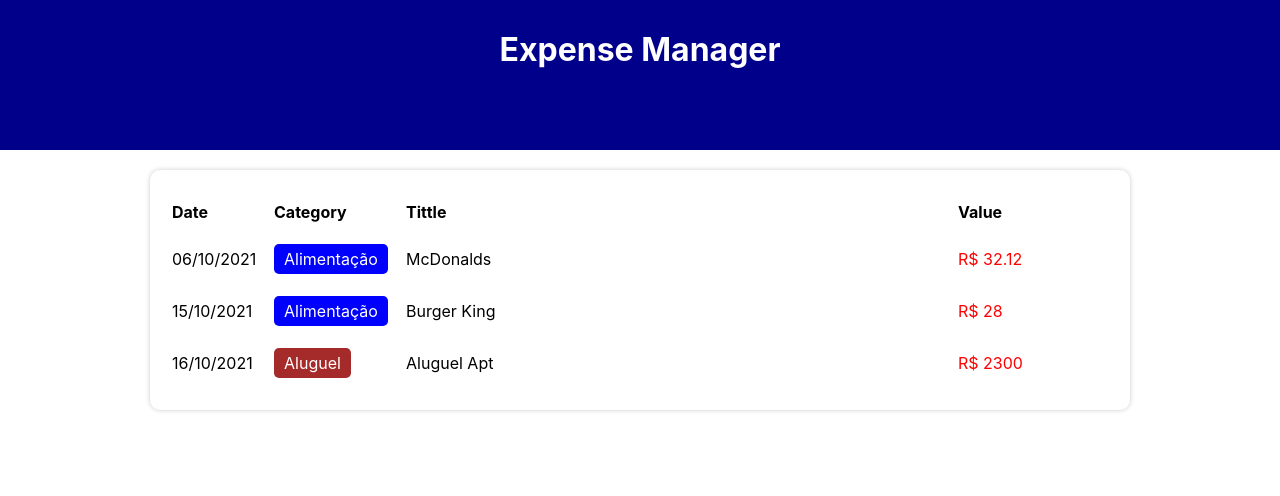
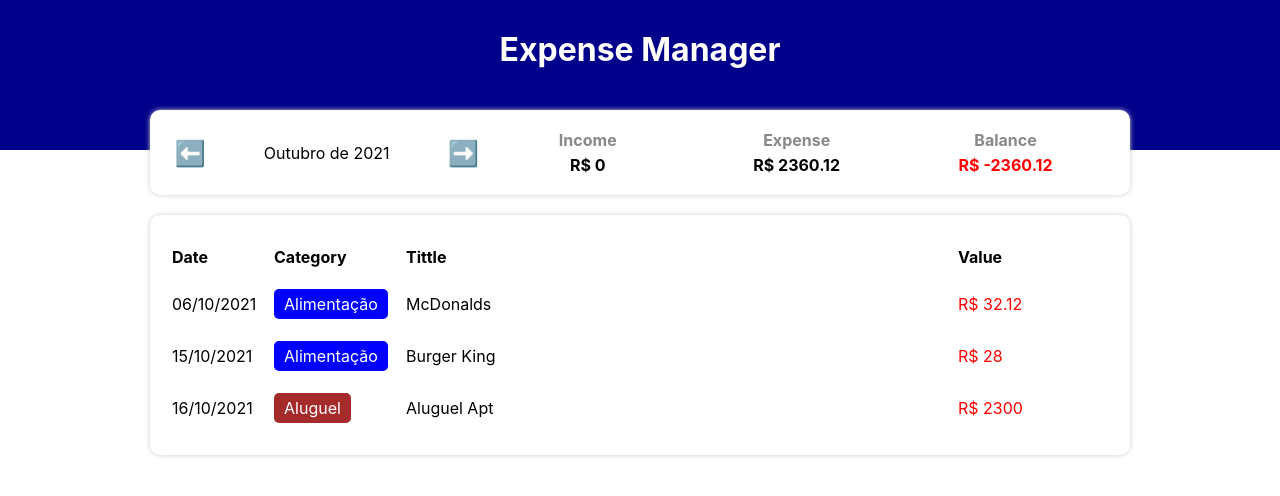
Before and after one commit to LeoRangel/expense-manager, a React (Create React App) app: page / in a window 1280 px wide. Shown: the top 496 px of the page. Built offline with nearby package versions, Linux system fonts and the light colour scheme.

Commit message:
Create 'InfoArea' and 'ResumeItem' components + Show info area

```diff
--- a/src/App.tsx
+++ b/src/App.tsx
@@ -3,20 +3,43 @@
 // Data
 import { Item } from './types/Item';
 // import { Category } from './types/Category';
-// import { categories } from './data/categories';
+import { categories } from './data/categories';
 import { items } from './data/items';
 import { filterListByMonth, getCurrentMonth } from './helpers/dateFilter';
 // Components
 import { TableArea } from './components/TableArea';
+import { InfoArea } from './components/InfoArea';
 
 const App = () => {
   const [list, setList] = useState(items);
   const [filteredList, setFilteredList] = useState<Item[]>([]);
   const [currentMonth, setCurrentMonth] = useState(getCurrentMonth());
+  const [income, setIncome] = useState(0);
+  const [expense, setExpense] = useState(0);
 
   useEffect(() => {
     setFilteredList(filterListByMonth(list, currentMonth))
   }, [list, currentMonth])
+
+  useEffect(() => {
+    let incomeCount = 0;
+    let expenseCount = 0;
+
+    for (let i in filteredList) {
+      if (categories[filteredList[i].category].expense) {
+        expenseCount += filteredList[i].value;
+      } else {
+        incomeCount += filteredList[i].value;
+      }
+    }
+
+    setIncome(incomeCount);
+    setExpense(expenseCount);
+  }, [filteredList]);
+
+  const handleMonthChange = (newMonth: string) => {
+    setCurrentMonth(newMonth);
+  }
 
   return (
     <C.Container>
@@ -25,7 +48,12 @@
       </C.Header>
       <C.Body>
 
-        {/* InfoArea */}
+        <InfoArea
+          currentMonth={currentMonth}
+          onMonthChange={handleMonthChange}
+          income={income}
+          expense={expense}
+        />
 
         {/* InputArea */}
 
--- /dev/null
+++ b/src/components/InfoArea/index.tsx
@@ -0,0 +1,46 @@
+import * as C from './styles';
+import { formatCurrentMonth } from '../../helpers/dateFilter';
+import { ResumeItem } from '../ResumeItem';
+
+type Props = {
+    currentMonth: string;
+    onMonthChange: (newMonth: string) => void;
+    income: number;
+    expense: number;
+}
+
+export const InfoArea = ({ currentMonth, onMonthChange, income, expense }: Props) => {
+
+    const handlePrevMonth = () => {
+        let [year, month] = currentMonth.split('-');
+        let currentDate = new Date(parseInt(year), parseInt(month) - 1, 1);
+        currentDate.setMonth(currentDate.getMonth() - 1);
+        onMonthChange(`${currentDate.getFullYear()}-${currentDate.getMonth() + 1}`);
+    }
+
+    const handleNextMonth = () => {
+        let [year, month] = currentMonth.split('-');
+        let currentDate = new Date(parseInt(year), parseInt(month) - 1, 1);
+        currentDate.setMonth(currentDate.getMonth() + 1);
+        onMonthChange(`${currentDate.getFullYear()}-${currentDate.getMonth() + 1}`);
+    }
+
+    return (
+        <C.Container>
+            <C.MonthArea>
+                <C.MonthArrow onClick={handlePrevMonth}>⬅️</C.MonthArrow>
+                <C.MonthTitle>{formatCurrentMonth(currentMonth)}</C.MonthTitle>
+                <C.MonthArrow onClick={handleNextMonth}>➡️</C.MonthArrow>
+            </C.MonthArea>
+            <C.ResumeArea>
+                <ResumeItem title="Income" value={income} />
+                <ResumeItem title="Expense" value={expense} />
+                <ResumeItem
+                    title="Balance"
+                    value={income - expense}
+                    color={(income - expense) < 0 ? 'red' : 'green'}
+                />
+            </C.ResumeArea>
+        </C.Container>
+    );
+}
--- /dev/null
+++ b/src/components/InfoArea/styles.ts
@@ -0,0 +1,34 @@
+import styled from "styled-components";
+
+export const Container = styled.div`
+    background-color: #FFF;
+    box-shadow: 0px 0px 5px #CCC;
+    border-radius: 10px;
+    padding: 20px;
+    margin-top: -40px;
+    display: flex;
+    align-items: center;
+`;
+
+export const MonthArea = styled.div`
+    flex: 1;
+    display: flex;
+    align-items: center;
+`;
+
+export const MonthArrow = styled.div`
+    width: 40px;
+    text-align: center;
+    font-size: 25px;
+    cursor: pointer;
+`;
+
+export const MonthTitle = styled.div`
+    flex: 1;
+    text-align: center;
+`;
+
+export const ResumeArea = styled.div`
+    flex: 2;
+    display: flex;
+`;
--- /dev/null
+++ b/src/components/ResumeItem/index.tsx
@@ -0,0 +1,16 @@
+import * as C from './styles';
+
+type Props = {
+    title: string;
+    value: number;
+    color?: string;
+}
+
+export const ResumeItem = ({ title, value, color }: Props) => {
+    return (
+        <C.Container>
+            <C.Title>{title}</C.Title>
+            <C.Info color={color}>R$ {value}</C.Info>
+        </C.Container>
+    );
+}
--- /dev/null
+++ b/src/components/ResumeItem/styles.ts
@@ -0,0 +1,18 @@
+import styled from "styled-components";
+
+export const Container = styled.div`
+    flex: 1;
+`;
+
+export const Title = styled.div`
+    text-align: center;
+    font-weight: bold;
+    color: #888;
+    margin-bottom: 5px;
+`;
+
+export const Info = styled.div<{ color?: string }>`
+    text-align: center;
+    font-weight: bold;
+    color: ${props => props.color ?? '#000'};
+`;
```
